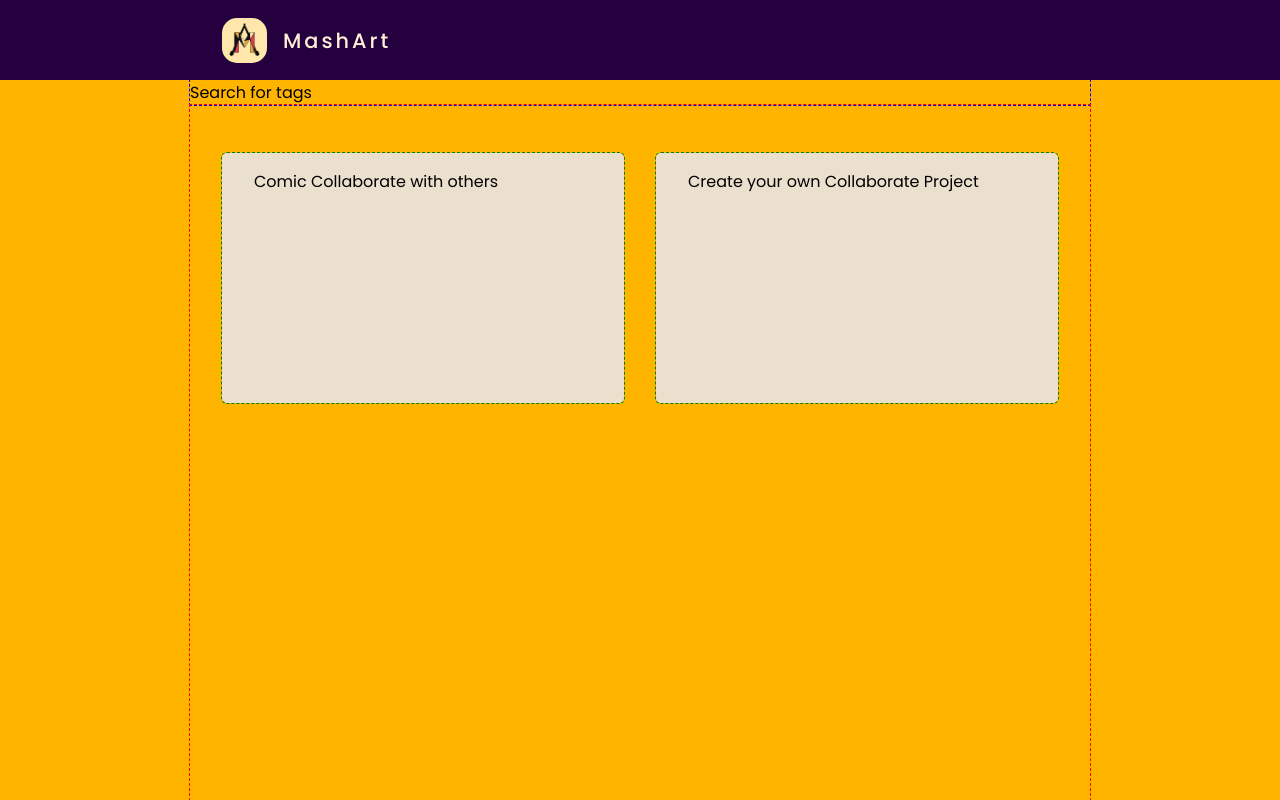
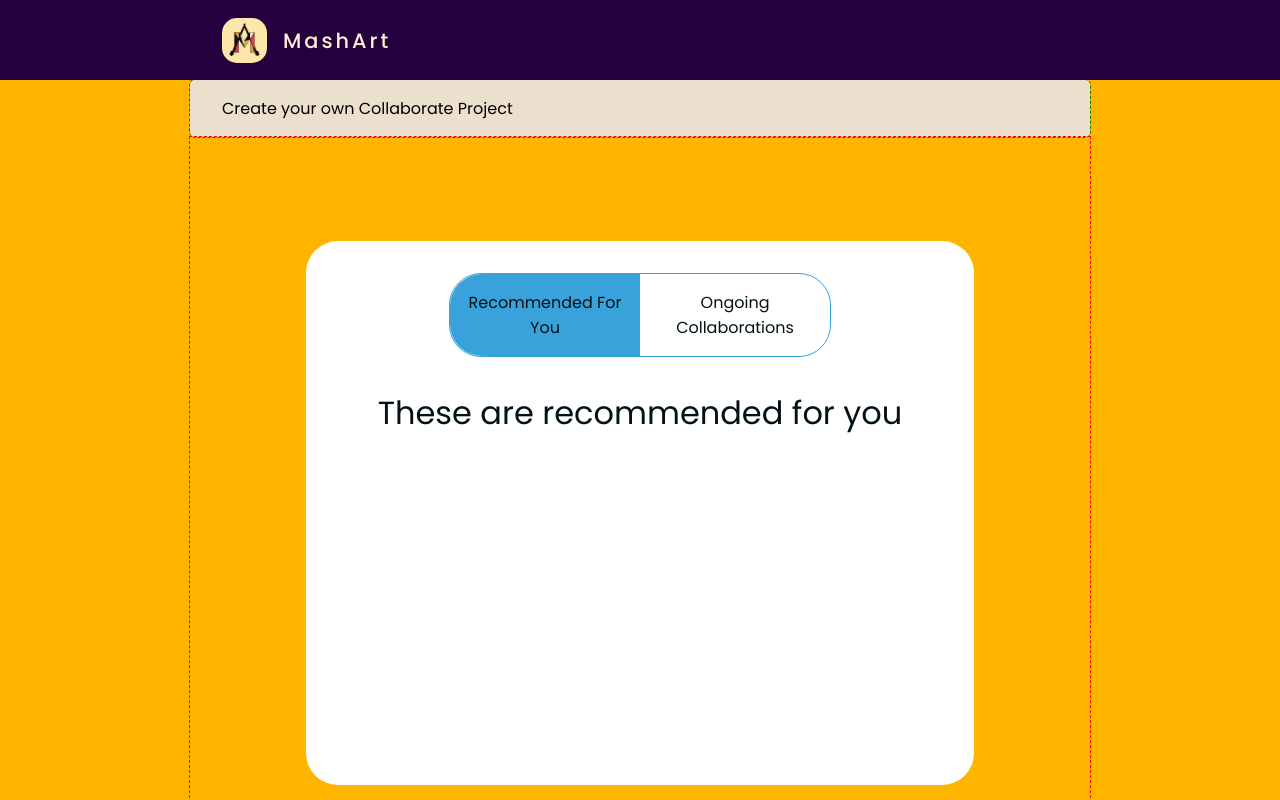
Before and after one commit to HARALARK/MashArt, a React (Create React App) app in the folder mashart/frontend/: page /collab in a window 1280 px wide. Shown: the top 800 px of the page. Built offline with nearby package versions, Linux system fonts and the light colour scheme; a web font is replaced by a local one.

Commit message:
Added tabs component with styling

```diff
--- a/mashart/frontend/src/App.css
+++ b/mashart/frontend/src/App.css
@@ -24,3 +24,61 @@ body {
   background-color: var(--background);
   font-family: "Poppins";
 }
+
+/* Tab Container */
+.Tabs {
+  width: 80%;
+  height: auto;
+  min-height: 400px;
+  background: #ffffff;
+  margin: 3.5rem auto 1.5rem;
+  padding: 2rem 1rem;
+  color: #021216;
+  border-radius: 2rem;
+  @media (max-width: 769px) {
+   padding: 2rem 0;
+  }
+}
+
+/* Tab Navigation */
+ul.nav {
+  width: 60%;
+  margin: 0 auto 2rem;
+  display: flex;
+  align-items: center;
+  justify-content: space-between;
+  border: 1px solid #39A2DB;
+  border-radius: 2rem;
+  @media (max-width: 768px) {
+    width: 90%;
+  }
+}
+
+ul.nav li {
+  width: 50%;
+  padding: 1rem;
+  list-style: none;
+  text-align: center;
+  cursor: pointer;
+  transition: all 0.7s;
+  border-bottom-left-radius: 2rem;
+  border-top-left-radius: 2rem;
+}
+ul.nav li:nth-child(2) {
+  border-radius: 0;
+  border-bottom-right-radius: 2rem;
+  border-top-right-radius: 2rem;
+}
+ul.nav li:hover {
+  background: rgba(50, 224, 196, 0.15);
+}
+ul.nav li.active {
+  background: #39A2DB;
+}
+
+/* First and Second Tab Styles */
+.RecommendedTab p,
+.OngoingTab p {
+  font-size: 2rem;
+  text-align: center;
+}
--- /dev/null
+++ b/mashart/frontend/src/components/AllTabs/OngoingTab.js
@@ -0,0 +1,13 @@
+import React from 'react';
+
+const OngoingTab = () => {
+  return (
+    <div className='OngoingTab'>
+        <p> These are ongoing collaborations</p>
+        {/* Display ongoing collaborations */}
+    </div>
+
+  );
+};
+
+export default OngoingTab;
--- /dev/null
+++ b/mashart/frontend/src/components/AllTabs/RecommendedTab.js
@@ -0,0 +1,12 @@
+import React from 'react';
+
+const RecommendedTab = () => {
+  return (
+    <div className='RecommendedTab'>
+        <p> These are recommended for you</p>
+            {/* Recommended posts display */}
+    </div>
+  );
+};
+
+export default RecommendedTab;
--- /dev/null
+++ b/mashart/frontend/src/components/TabComponent/Tabs.js
@@ -0,0 +1,139 @@
+import React, {useState} from 'react';
+import RecommendedTab from '../AllTabs/RecommendedTab';
+import OngoingTab from '../AllTabs/OngoingTab';
+
+const Tabs = () => {
+
+    const [activeTab, setActiveTab] = useState("RecommendedTab");
+
+    const handleRTab = () => {
+        //Updates the state to recommended tab
+        setActiveTab("RecommendedTab");
+    }
+
+    const handleOTab = () => {
+        //Updates state to ongoing tab
+        setActiveTab("OngoingTab");
+    }
+    return (
+        <div className="Tabs">
+            {/* Tab nav */}
+            <ul className='nav'>
+                <li className={activeTab === "RecommendedTab" ? "active" : ""}
+                    onClick = {handleRTab}
+                > Recommended For You </li>
+                <li className={activeTab === "OngoingTab" ? "active" : ""}
+                    onClick= {handleOTab}
+                > Ongoing Collaborations </li>
+            </ul>
+
+            <div className='outlet'>
+
+                {activeTab === "RecommendedTab" ? <RecommendedTab /> : <OngoingTab />}
+
+
+            </div>
+        </div>
+    );
+};
+
+export default Tabs;
+
+
+
+
+
+// ---- OLD version, KEPT FOR REFERENCE ---
+// import React, { Component } from 'react';
+// import PropTypes from 'prop-types';
+// import styled from "styled-components"
+// import Tab from './Tab';
+
+
+
+// class Tabs extends Component {
+//   static propTypes = {
+//     children: PropTypes.instanceOf(Array).isRequired,
+//   }
+
+//   constructor(props) {
+//     super(props);
+
+//     this.state = {
+//       activeTab: this.props.children[0].props.label,
+//     };
+//   }
+
+//   onClickTabItem = (tab) => {
+//     this.setState({ activeTab: tab });
+//   }
+
+
+//   render() {
+//     const {
+//       onClickTabItem,
+//       props: {
+//         children,
+//       },
+//       state: {
+//         activeTab,
+//       }
+//     } = this;
+
+//     return (
+//     <Container>
+//       <div className="tabs">
+//         <ol className="tab-list">
+//           {children.map((child) => {
+//             const { label } = child.props;
+
+//             return (
+//               <Tab
+//                 activeTab={activeTab}
+//                 key={label}
+//                 label={label}
+//                 onClick={onClickTabItem}
+//               />
+//             );
+//           })}
+//         </ol>
+//         <div className="tab-content">
+//           {children.map((child) => {
+//             if (child.props.label !== activeTab) return undefined;
+//             return child.props.children;
+//           })}
+//         </div>
+//       </div>
+//       </Container>
+//     );
+//   }
+// }
+
+// const Container = styled.div`
+
+
+//       .tab-list {
+//         border-bottom: 1px solid #ccc;
+//         padding-left: 0;
+//         list-style: circle;
+//       }
+
+//       .tab-list-item {
+//         display: inline;
+//         margin-bottom: -1px;
+//         padding: 0.5rem 0.75rem;
+//       }
+
+//       .tab-list-active {
+//         display: inline-block;
+//         font-weight: bold;
+//         border: solid #ccc;
+//         border-width: 1px 1px 0 1px;
+//       }
+
+//       .tab-content {
+
+//       }
+// `
+
+// export default Tabs;
--- a/mashart/frontend/src/screens/CollabScreen.js
+++ b/mashart/frontend/src/screens/CollabScreen.js
@@ -1,38 +1,38 @@
 import React from "react"
+import Tabs from "../components/TabComponent/Tabs";
 import styled from "styled-components"
-import { useDispatch, useSelector } from "react-redux"
-//import { Link, useNavigate } from "react-router-dom"
+
 import device from "../screen_sizes/devices"
 const CollabScreen = () => {
 
 
     return (
         <>
-            <Searchbar>
-                    <p>Search for tags</p>
-            </Searchbar>
-            <Container>
 
-                <CollabHolder>
-                    <p className="heading"> Comic Collaborate with others </p>
-                </CollabHolder>
-
+            <CreateCollab>
                 <CollabHolder>
                     <p className="heading"> Create your own Collaborate Project </p>
                 </CollabHolder>
+            </CreateCollab>
+            <Container>
 
-
+                <Tabs />
             </Container>
 
-            <Container>
-                <CollabHolder>
-                    <p className="heading"> Recommended for you </p>
-                </CollabHolder>
-            </Container>
         </>
 
     )
 }
+
+const CreateCollab = styled.div`
+
+`
+const PostsDisplay = styled.div `
+    display: flex;
+    color: white;
+    height: 100%;
+    width: 50%;
+`
 
 const Container = styled.div`
     display: flex;
@@ -57,12 +57,9 @@ const Container = styled.div`
         }
     }
 
-    outline: 1px dashed red;
+    outline: 1px dashed red;  For debugging
 `
-const Searchbar = styled.div`
-    width: 100%;
-    outline: 1px dashed blue;
-`
+
 const CollabHolder = styled.div`
 background-color: #EBDFCE;
 padding: 1rem 2rem;
@@ -76,4 +73,5 @@ flex-direction: column;
 gap: 1.2rem;
 outline: 1px dashed green;
 `
-export default CollabScreen
+
+export default CollabScreen;
```
